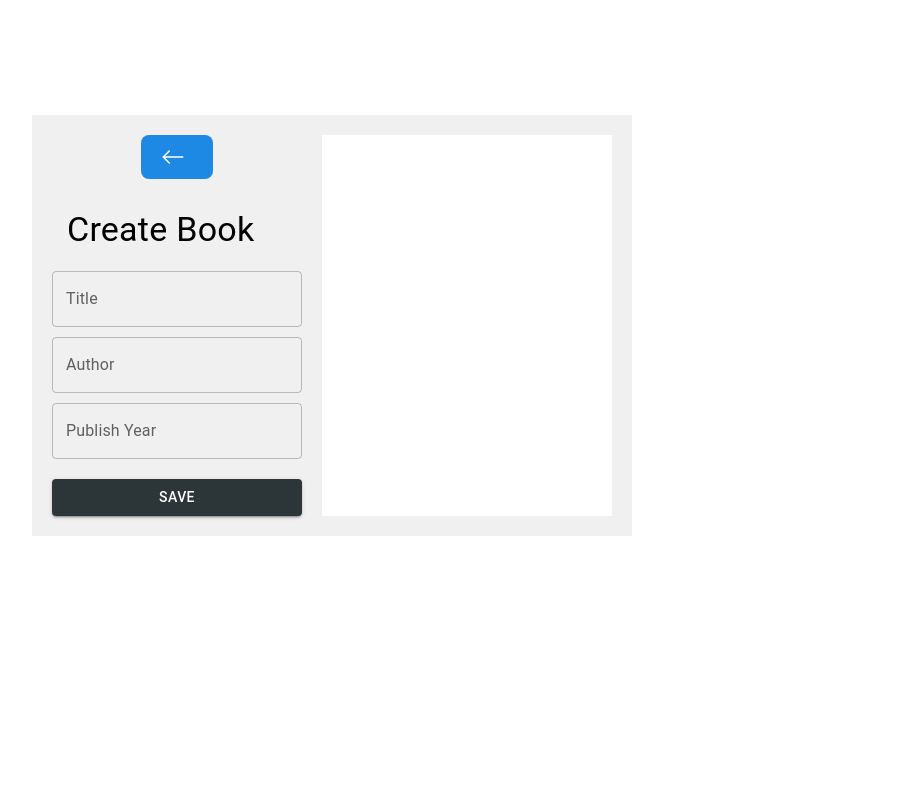
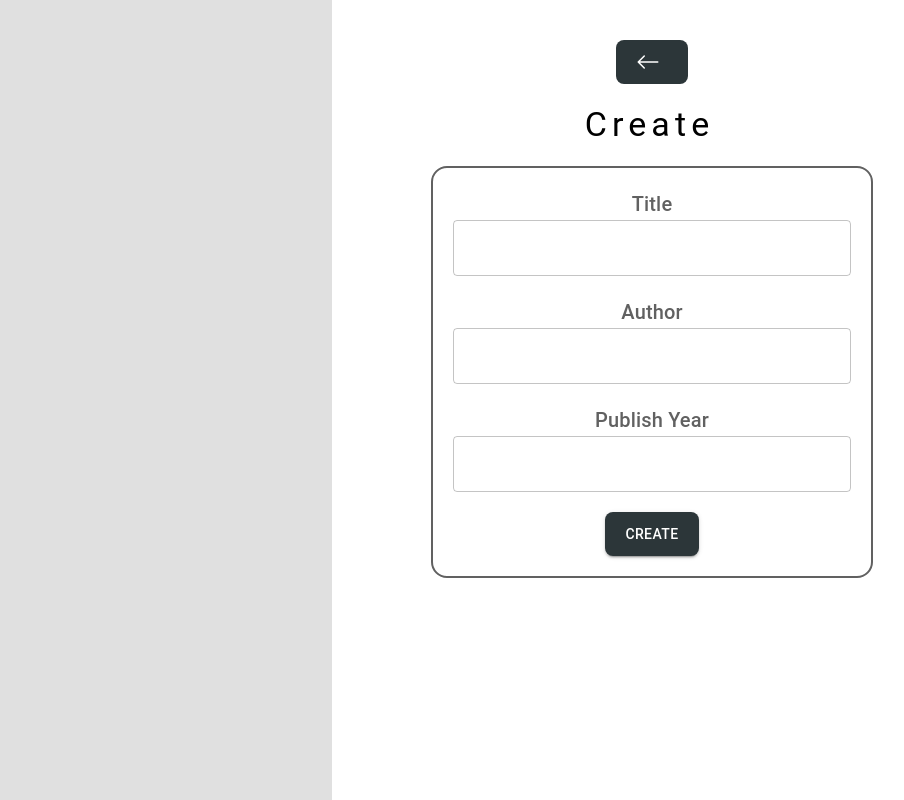
Before and after one commit to Draxsis/bookstore-project, a React (Vite) app in the folder frontend/: page /books/create in a window 1280 px wide. Shown: the whole page, without its empty margins (308-1212 px from the left). Built offline with nearby package versions, Linux system fonts and the light colour scheme.

Commit message:
update the edit,delete and create pages

```diff
--- a/frontend/src/components/BackButton.css
+++ b/frontend/src/components/BackButton.css
@@ -5,7 +5,7 @@
   }
 
   .back-button {
-    background-color: #1e88e5;
+    background-color: #2C3639;
     color: white;
     padding: 10px 20px;
     border-radius: 8px;
@@ -16,7 +16,7 @@
   }
 
   .back-button:hover {
-    background-color: #1565c0;
+    background-color: #485a5b;
   }
 
   .back-icon {
--- /dev/null
+++ b/frontend/src/pages/CreateBook.css
@@ -0,0 +1,29 @@
+.typewriter-text {
+    overflow: hidden; /* Ensures the content is not revealed until typing */
+    border-right: 0.15em solid orange; /* Cursor style */
+    white-space: nowrap; /* Keeps the content on a single line */
+    margin: 0 auto; /* Gives that scrolling effect as the typing happens */
+    letter-spacing: 0.15em; /* Adjust as needed */
+    animation:
+      typing 1.5s steps(10, end),
+      blink-caret 0.75s step-end infinite; /* Typing effect */
+  }
+
+  @keyframes typing {
+    from {
+      width: 0;
+    }
+    to {
+      width: 7em; /* Adjust as needed */
+    }
+  }
+
+  @keyframes blink-caret {
+    from,
+    to {
+      border-color: transparent;
+    }
+    50% {
+      border-color: orange;
+    }
+  }
--- a/frontend/src/pages/CreateBook.jsx
+++ b/frontend/src/pages/CreateBook.jsx
@@ -1,10 +1,11 @@
-import React, { useState } from "react";
+import { useState } from "react";
 import BackButton from "../components/BackButton";
 import Spinner from "../components/Spinner";
 import axios from "axios";
 import { useNavigate } from "react-router-dom";
 import { useSnackbar } from "notistack";
-import { Box, Button, TextField, Typography, Container } from "@mui/material";
+import { TextField, Button, Box, Typography, Container } from "@mui/material";
+import "./CreateBook.css";
 
 const CreateBooks = () => {
   const [title, setTitle] = useState("");
@@ -36,54 +37,104 @@ const CreateBooks = () => {
   };
 
   return (
-    <Container maxWidth="sm" style={{ display: "flex", justifyContent: "space-between", backgroundColor: "#f0f0f0", padding: "20px", marginTop: '9%' }}>
-      <div style={{ flex: 1, marginRight: "20px" }}>
+    <div style={{ display: "flex", height: "100vh" }}>
+      <div
+        style={{
+          flex: 1,
+          backgroundColor: "#e0e0e0",
+          padding: "20px",
+          borderRadius: "0",
+          display: "flex",
+          flexDirection: "column",
+          alignItems: "center",
+        }}
+      ></div>
+      <div
+        style={{
+          flex: 1,
+          padding: "20px",
+          backgroundColor: "#ffffff",
+          borderRadius: "0 16px 16px 0",
+        }}
+      >
+        <Container
+          maxWidth="sm"
+          style={{ paddingTop: "20px", textAlign: "center", height: "100%" }}
+        >
           <BackButton />
-        <Typography variant="h4" style={{ marginLeft: "15px", marginBottom: "20px", marginTop: "30px" }}>
-          Create Book
+          <Typography
+            variant="h4"
+            style={{
+              marginBottom: "20px",
+              marginTop: "20px",
+              overflow: "hidden",
+              borderRight: "0.15em solid orange",
+              whiteSpace: "nowrap",
+              letterSpacing: "0.15em",
+              animation:
+                "typing 1.5s steps(10, end), blink-caret 0.75s step-end infinite",
+            }}
+          >
+            Create
           </Typography>
           {loading && <Spinner />}
-        <Box>
+          <Box
+            sx={{
+              border: "2px solid #616161",
+              borderRadius: "16px",
+              padding: "20px",
+              width: "80%",
+              margin: "0 auto",
+            }}
+          >
+            <div style={{ marginBottom: "20px" }}>
+              <Typography variant="h6" style={{ color: "#616161" }}>
+                Title
+              </Typography>
               <TextField
-            label="Title"
+                type="text"
+                value={title}
+                onChange={(e) => setTitle(e.target.value)}
                 variant="outlined"
                 fullWidth
-            value={title}
-            onChange={(e) => setTitle(e.target.value)}
-            style={{ marginBottom: "10px" }}
               />
+            </div>
+            <div style={{ marginBottom: "20px" }}>
+              <Typography variant="h6" style={{ color: "#616161" }}>
+                Author
+              </Typography>
               <TextField
-            label="Author"
+                type="text"
+                value={author}
+                onChange={(e) => setAuthor(e.target.value)}
                 variant="outlined"
                 fullWidth
-            value={author}
-            onChange={(e) => setAuthor(e.target.value)}
-            style={{ marginBottom: "10px" }}
               />
+            </div>
+            <div style={{ marginBottom: "20px" }}>
+              <Typography variant="h6" style={{ color: "#616161" }}>
+                Publish Year
+              </Typography>
               <TextField
-            label="Publish Year"
-            variant="outlined"
-            fullWidth
                 type="number"
                 value={publishYear}
                 onChange={(e) => setPublishYear(e.target.value)}
-            style={{ marginBottom: "20px" }}
+                variant="outlined"
+                fullWidth
               />
+            </div>
             <Button
               variant="contained"
               color="primary"
-            fullWidth
               onClick={handleSaveBook}
-            disabled={loading}
+              style={{ borderRadius: "8px", padding: "10px 20px" }}
             >
-            Save
+              Create
             </Button>
           </Box>
+        </Container>
       </div>
-      <div style={{ flex: 1, backgroundColor: "#ffffff", padding: "20px" }}>
-        {/* Content for the right side (if any) */}
     </div>
-    </Container>
   );
 };
 
--- a/frontend/src/pages/DeleteBook.jsx
+++ b/frontend/src/pages/DeleteBook.jsx
@@ -31,20 +31,22 @@ const DeleteBook = () => {
   };
 
   return (
-    <Container maxWidth="sm" style={{ paddingTop: '20px', display: 'flex', flexDirection: 'column', alignItems: 'center', marginTop: "150px" }}>
+    <div style={{backgroundColor: '#f5f5f5'}}>
+      <Container maxWidth="sm" style={{display: 'flex', flexDirection: 'column', alignItems: 'center', height: '100vh', width: '100%', justifyContent: 'center', backgroundColor: '#f5f5f5', borderRadius: '16px', padding: '20px' }}>
         <BackButton />
         <Typography variant="h4" style={{ marginBottom: '20px', marginTop: '30px' }}>
           Delete Book
         </Typography>
         {loading && <Spinner />}
-      <Box style={{ width: '100%', textAlign: 'center' }}>
-        <Typography variant="h6" className="text-xl" style={{ marginBottom: '20px' }}>
+        <Box style={{ width: '100%', textAlign: 'center', marginBottom: '20px', backgroundColor: '#f5f5f5', borderRadius: '16px', padding: '20px', maxWidth: '100%' }}>
+          <Typography variant="h6" style={{ marginBottom: '20px' }}>
             Are you sure you want to delete this book?
           </Typography>
           <Button
             variant="contained"
             color="secondary"
             onClick={() => setOpenDialog(true)}
+            style={{ borderRadius: '8px', padding: '10px 20px' }}
           >
             <MdDelete style={{ marginRight: '5px' }} />
             Delete Book
@@ -60,11 +62,12 @@ const DeleteBook = () => {
           <DialogActions>
             <Button onClick={() => setOpenDialog(false)}>Cancel</Button>
             <Button onClick={handleDeleteBook} color="secondary">
-            Yes, Delete it
+              Delete
             </Button>
           </DialogActions>
         </Dialog>
       </Container>
+    </div>
   );
 };
 
--- a/frontend/src/pages/EditBook.jsx
+++ b/frontend/src/pages/EditBook.jsx
@@ -54,7 +54,15 @@ const EditBook = () => {
   };
 
   return (
-    <Container maxWidth="sm" style={{ paddingTop: '20px', textAlign: 'center', marginTop: '50px' }}>
+    <div style={{ display: 'flex', height: '100vh' }}>
+      <div style={{ flex: 1, backgroundColor: '#e0e0e0', padding: '20px', borderRadius: '16px 0 0 16px' }}>
+        <Typography variant="h4" style={{ marginBottom: '20px' }}>
+          Left Section
+        </Typography>
+        <p>Add your content for the left section here.</p>
+      </div>
+      <div style={{ flex: 1, padding: '20px', backgroundColor: '#ffffff', borderRadius: '0 16px 16px 0' }}>
+        <Container maxWidth="sm" style={{ paddingTop: '20px', textAlign: 'center', height: '100%' }}>
           <BackButton />
           <Typography variant="h4" style={{ marginBottom: '20px', marginTop: '30px' }}>
             Edit Book
@@ -70,31 +78,19 @@ const EditBook = () => {
             }}
           >
             <div style={{ marginBottom: '20px' }}>
-          <Typography variant="h6" style={{ marginRight: '20px', color: '#616161' }}>
+              <Typography variant="h6" style={{ color: '#616161' }}>
                 Title
               </Typography>
-          <TextField
-            type="text"
-            value={title}
-            onChange={(e) => setTitle(e.target.value)}
-            variant="outlined"
-            fullWidth
-          />
+              <TextField type="text" value={title} onChange={(e) => setTitle(e.target.value)} variant="outlined" fullWidth />
             </div>
             <div style={{ marginBottom: '20px' }}>
-          <Typography variant="h6" style={{ marginRight: '20px', color: '#616161' }}>
+              <Typography variant="h6" style={{ color: '#616161' }}>
                 Author
               </Typography>
-          <TextField
-            type="text"
-            value={author}
-            onChange={(e) => setAuthor(e.target.value)}
-            variant="outlined"
-            fullWidth
-          />
+              <TextField type="text" value={author} onChange={(e) => setAuthor(e.target.value)} variant="outlined" fullWidth />
             </div>
             <div style={{ marginBottom: '20px' }}>
-          <Typography variant="h6" style={{ marginRight: '20px', color: '#616161' }}>
+              <Typography variant="h6" style={{ color: '#616161' }}>
                 Publish Year
               </Typography>
               <TextField
@@ -105,11 +101,18 @@ const EditBook = () => {
                 fullWidth
               />
             </div>
-        <Button variant="contained" color="primary" onClick={handleEditBook}>
+            <Button
+              variant="contained"
+              color="primary"
+              onClick={handleEditBook}
+              style={{ borderRadius: '8px', padding: '10px 20px' }}
+            >
               Save
             </Button>
           </Box>
         </Container>
+      </div>
+    </div>
   );
 };
 
```
Lines whose indentation alone changed are shown as unchanged.
